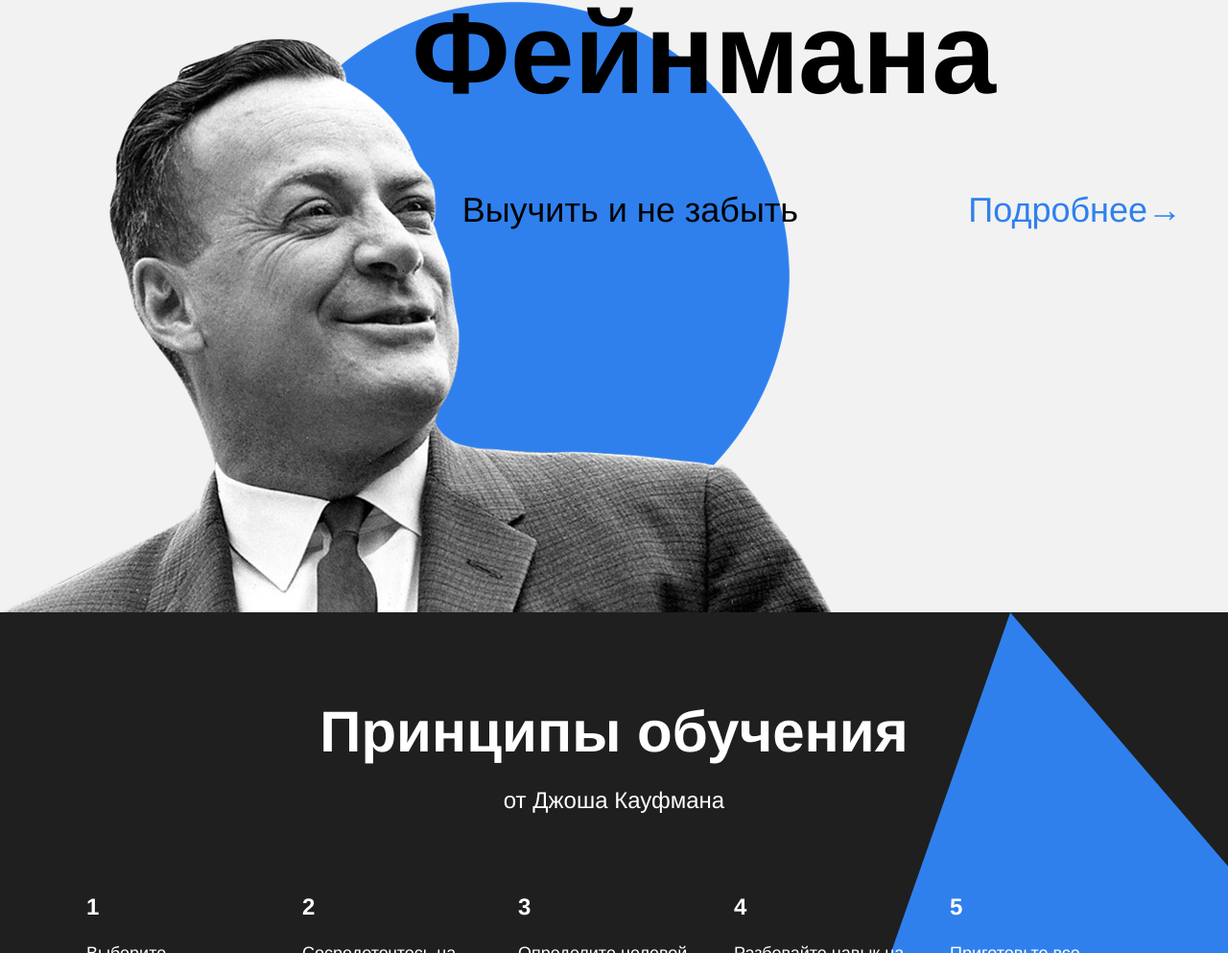
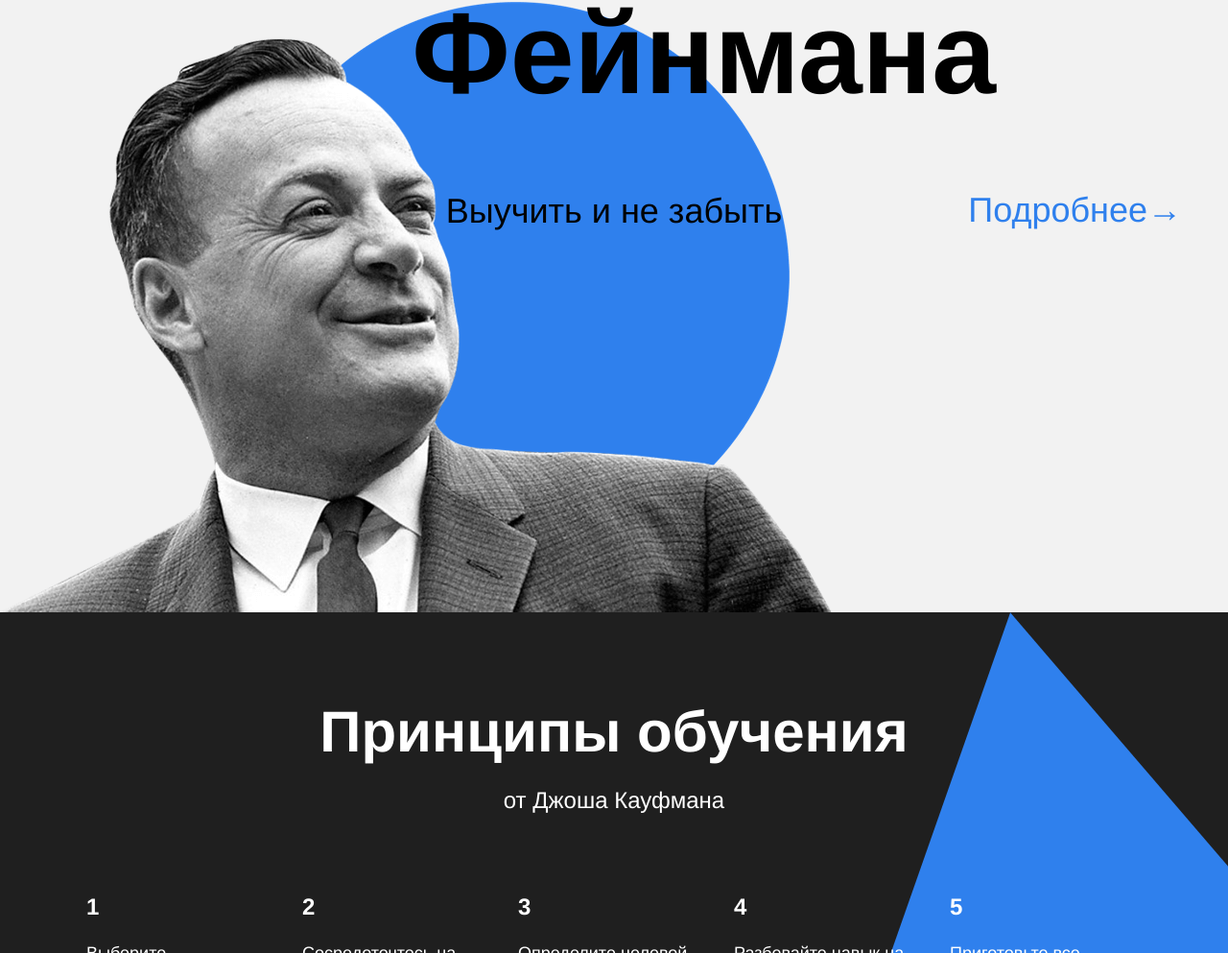
Before and after one commit to jonamirov/Yandex, a plain HTML site: page index.html in a window 1280 px wide. Shown: the part 2336-3329 px from the top of the page at 96% size. Drawn offline with Linux system fonts and the light colour scheme.

Commit message:
вроде бв все

```diff
--- a/styles/style.css
+++ b/styles/style.css
@@ -209,15 +209,13 @@
 }
 
 .feynman__subtitle {
-    position: absolute;
     z-index: 2;
     text-align: center;
-    margin: 0px auto;
+    margin:70px auto 0px auto;
     font-size: 36px;
     line-height: 51px;
     font-weight: normal;
-    top: 50%;
-    right: 35%;
+    /*тут было еще right и top думаю они уже не нужны тут*/
 }
 
 .feynman__link {
```
